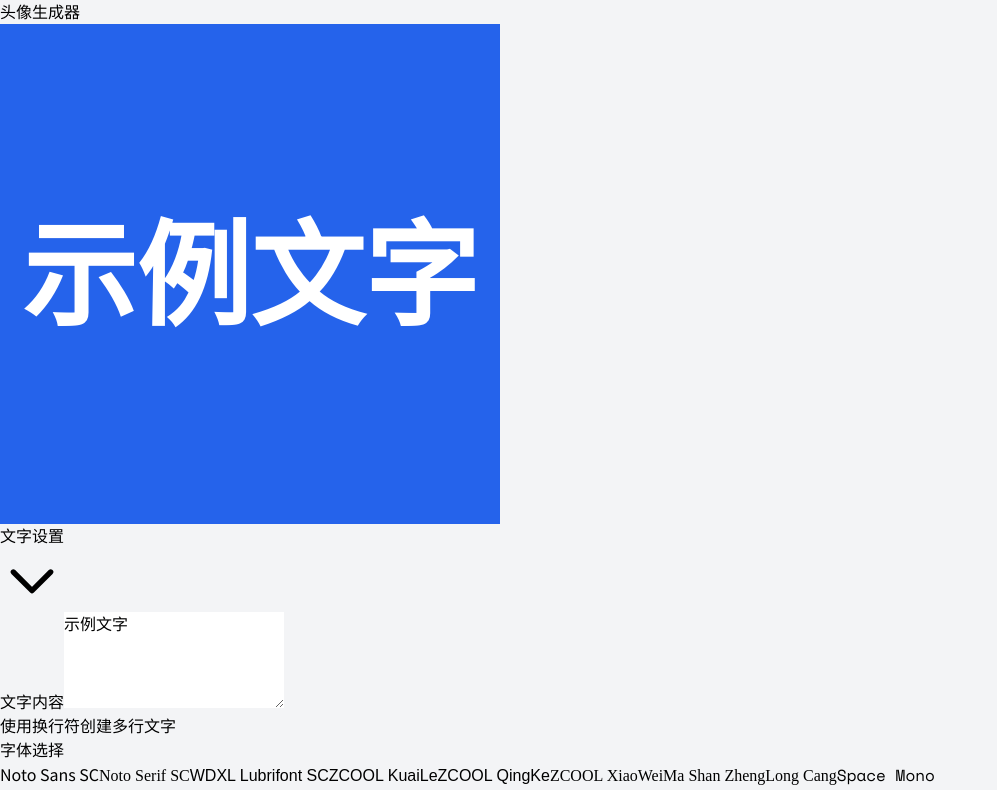
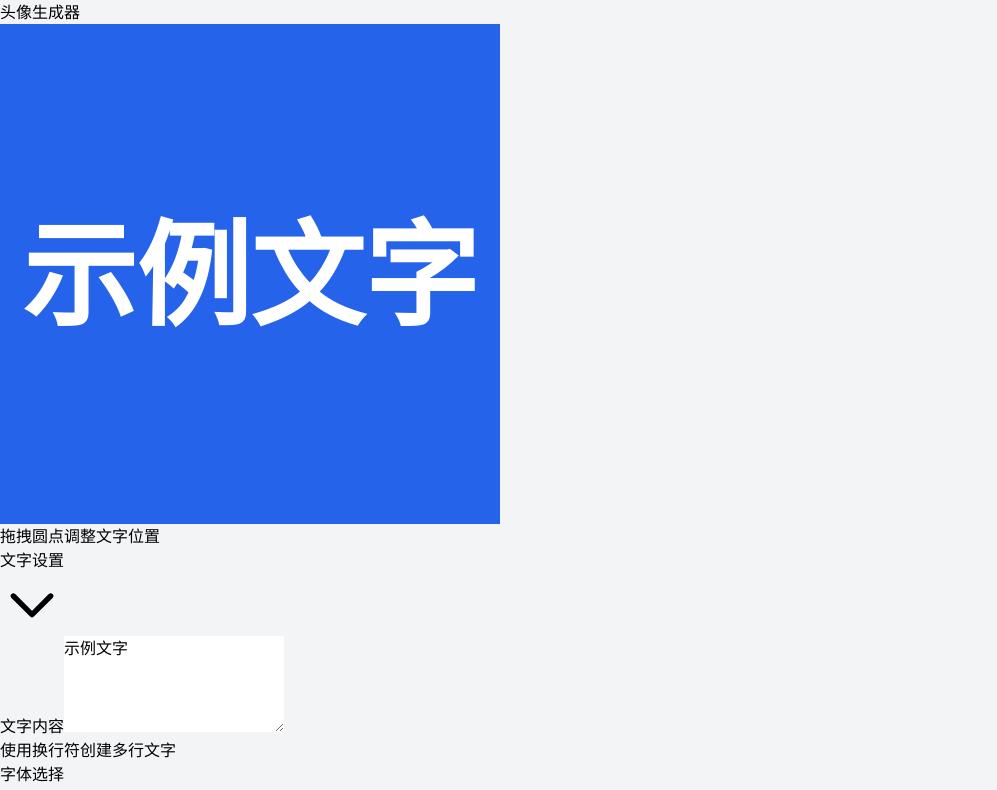
Before and after one commit to A1exMinatoooo/simp-avatar-gen, a React (Vite) app: page / in a window 1280 px wide. Shown: the top 790 px of the page, without its empty margins (0-997 px from the left). Built offline with nearby package versions, Linux system fonts and the light colour scheme; a web font is replaced by a local one.

Commit message:
fix: enable text position drag in color mode

```diff
--- a/src/components/AvatarPreview.tsx
+++ b/src/components/AvatarPreview.tsx
@@ -117,19 +117,15 @@ export function AvatarPreview({
           className="max-w-full h-auto border border-gray-300 shadow-lg"
           style={{ maxWidth: '500px', width: '100%' }}
         />
-        {bgMode === 'image' && loadedImage && (
-          <DraggableText
-            position={textPosition}
-            onPositionChange={onPositionChange}
-          />
-        )}
+        <DraggableText
+          position={textPosition}
+          onPositionChange={onPositionChange}
+        />
       </div>
       {isRendering && (
         <span className="text-xs text-gray-500">渲染中...</span>
       )}
-      {bgMode === 'image' && loadedImage && (
-        <span className="text-xs text-gray-400">拖拽圆点调整文字位置</span>
-      )}
+      <span className="text-xs text-gray-400">拖拽圆点调整文字位置</span>
     </div>
   )
 }
```
